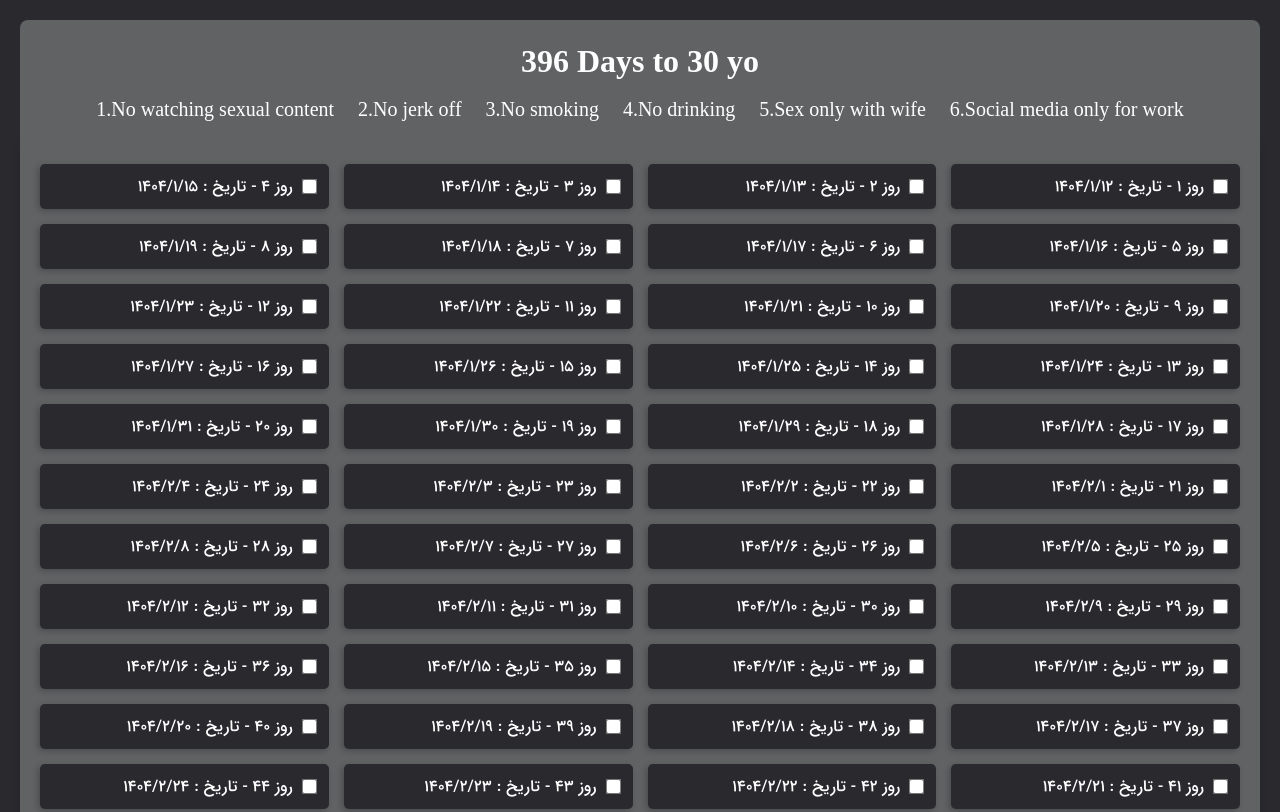
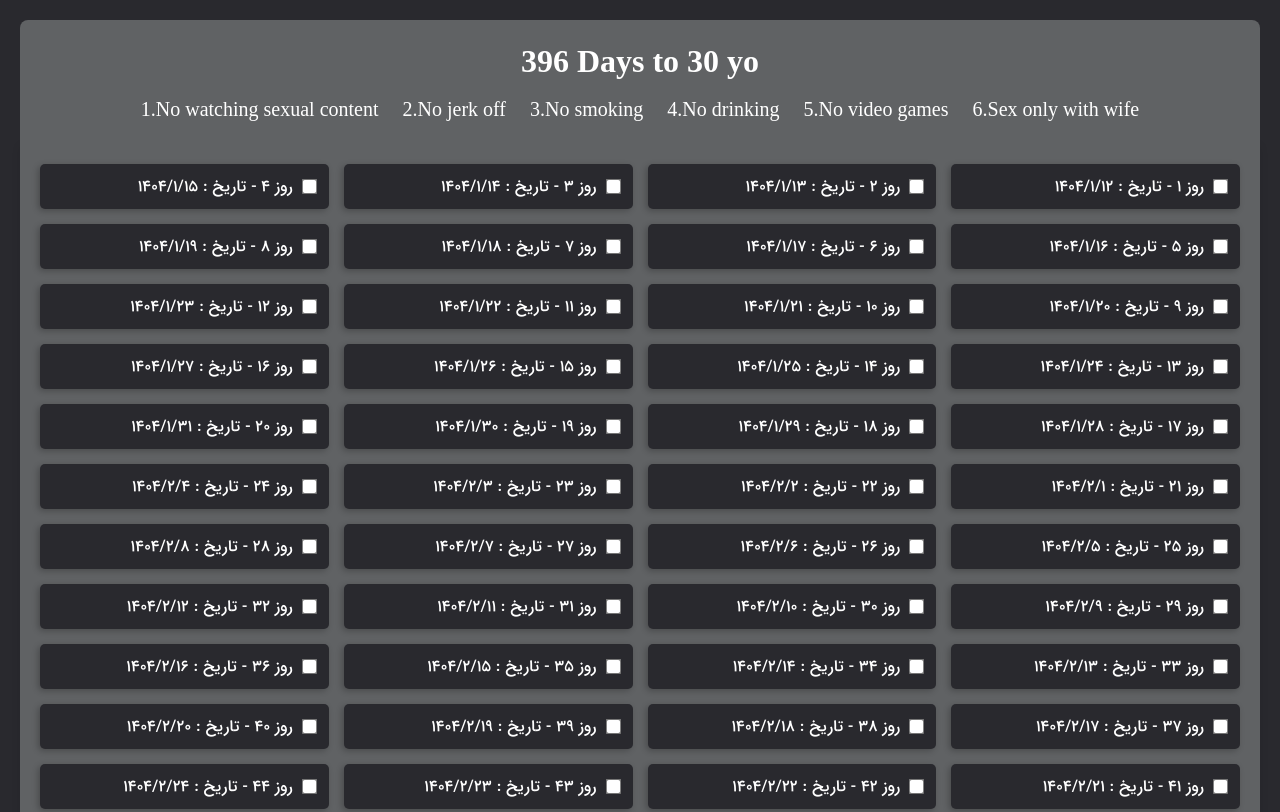
Before and after one commit to 396days/396days.github.io, a plain HTML site: page index.html in a window 1280 px wide. Shown: the top 812 px of the page. Drawn offline with Linux system fonts and the light colour scheme.

Commit message:
add final version

```diff
--- a/index.html
+++ b/index.html
@@ -18,8 +18,8 @@
                 <div style="padding: 3px 12px 3px 12px;">2.No jerk off</div>
                 <div style="padding: 3px 12px 3px 12px;">3.No smoking</div>
                 <div style="padding: 3px 12px 3px 12px;">4.No drinking</div>
-                <div style="padding: 3px 12px 3px 12px;">5.Sex only with wife</div>
-                <div style="padding: 3px 12px 3px 12px;">6.Social media only for work</div>
+                <div style="padding: 3px 12px 3px 12px;">5.No video games</div>
+                <div style="padding: 3px 12px 3px 12px;">6.Sex only with wife</div>
             </div>
         </div>
     </div>
```
